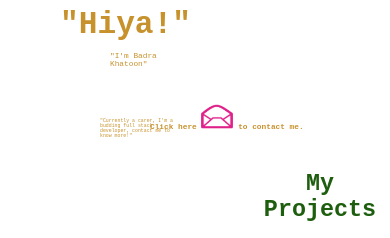
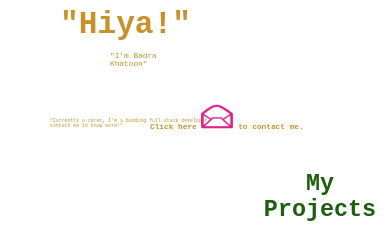
Before and after one commit to BKay1/my-portfolio, a plain HTML site: page index.html in a window 390 px wide. Shown: the part 363-601 px from the top of the page. Drawn offline with Linux system fonts and the light colour scheme.

Commit message:
work in progress

```diff
--- a/assets2/css/style.css
+++ b/assets2/css/style.css
@@ -100,16 +100,16 @@ a {
 
 .paboutme {
   font-size: 1.25vw;
-
   font-family: monospace;
-  padding: 5rem;
+  padding-top: 5rem;
+  padding-bottom: 1rem;
 }
 
 .contactme {
   padding-top: 7rem;
   padding-bottom: 4rem;
   text-align: left;
-  margin-left: 15rem;
+  padding-left: 15rem;
   font-size: 2vw;
   color: #c7912c;
   font-family: monospace;
@@ -180,7 +180,9 @@ a {
   .content {
     flex-direction: column;
   }
-
+  .paboutme {
+    flex-direction: column;
+  }
   .contactme {
     flex-direction: column;
   }
```
